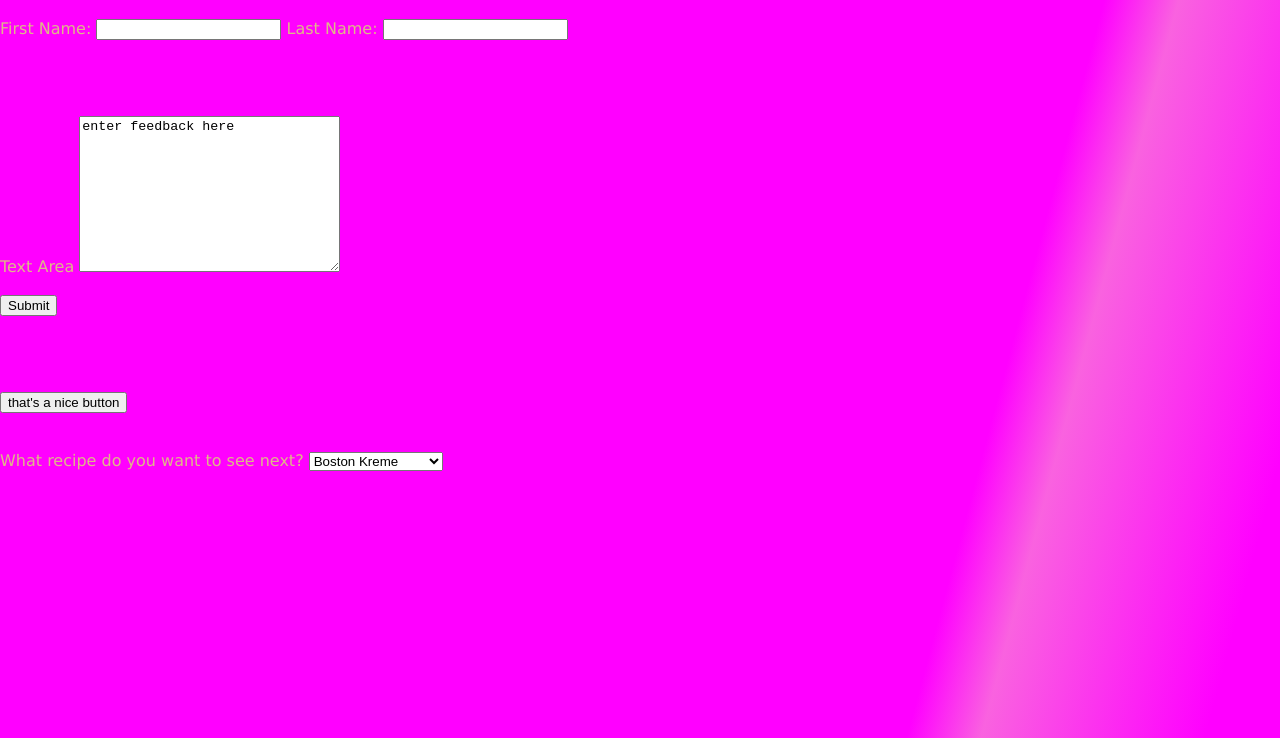
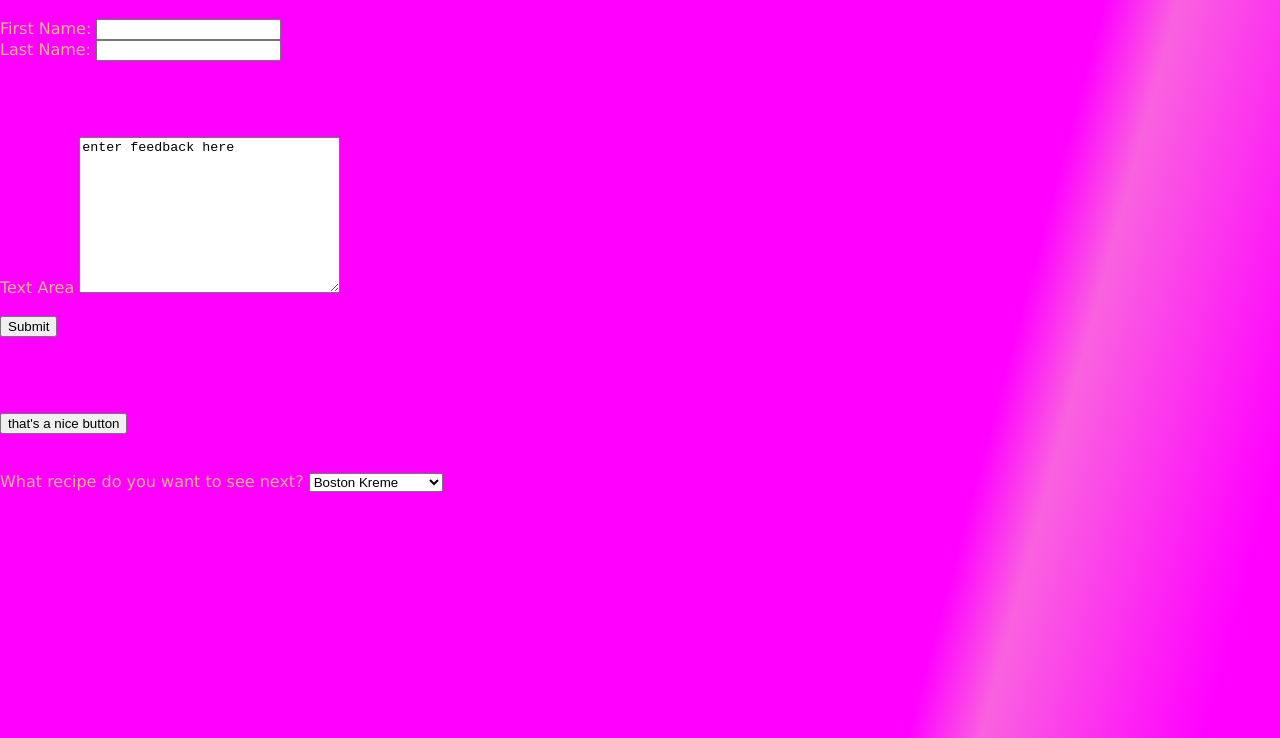
Before and after one commit to deanmastria/my_favorite_recipe, a plain HTML site: page form.html in a window 1280 px wide. Shown: the part 62-800 px from the top of the page. Drawn offline with Linux system fonts and the light colour scheme.

Commit message:
added br to first/lastname

```diff
--- a/form.html
+++ b/form.html
@@ -10,7 +10,7 @@
     <H1>Let's Get Some Feedback!</H1>
     <form action="some html">
         <label for="firsname">First Name:</label>
-        <input type="FirstName" name="FirstName">
+        <input type="FirstName" name="FirstName"><br>
         <label for="Lastname">Last Name:</label>
         <input type="Lastname" name="Lastname">
     </form><br><br><br><br>
```
